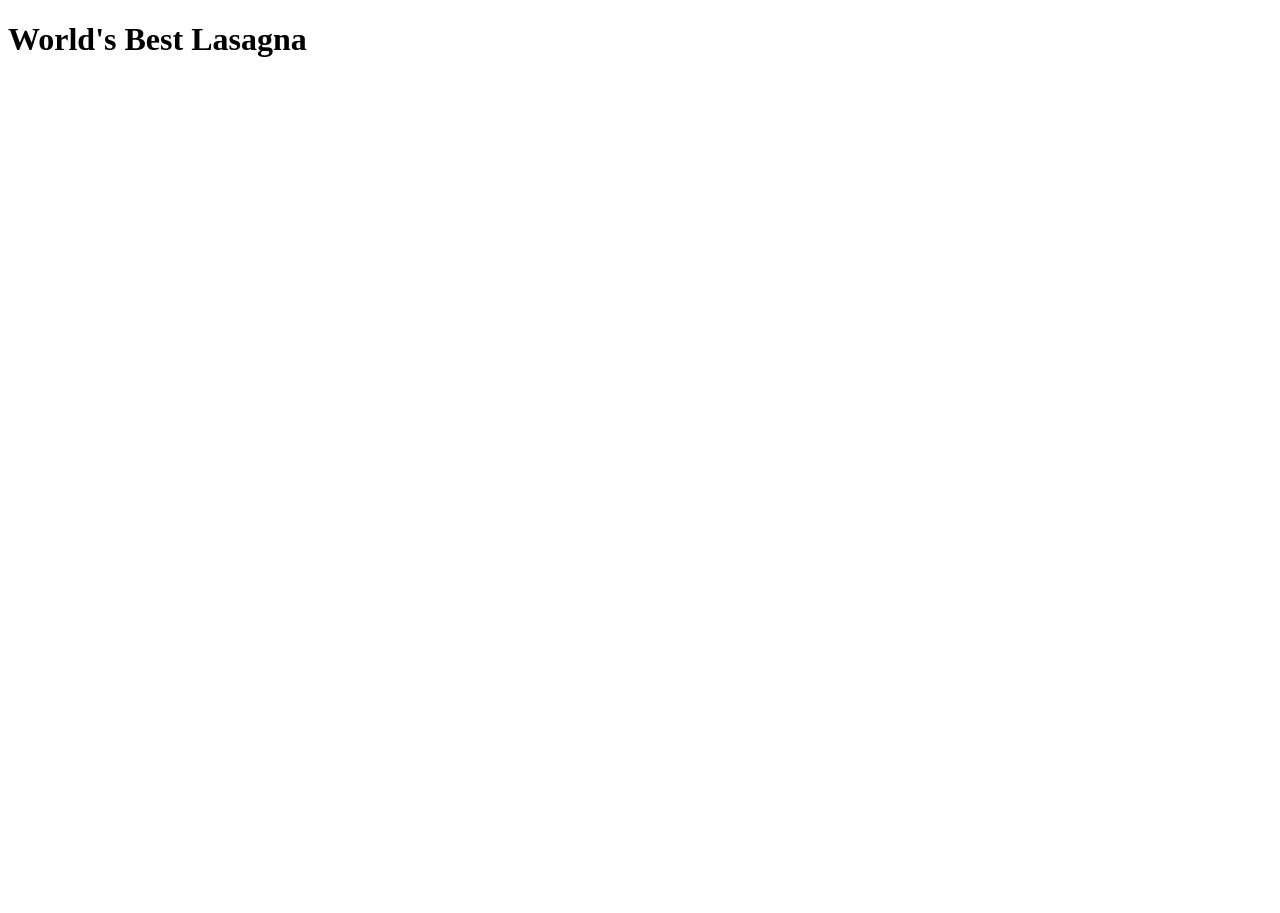
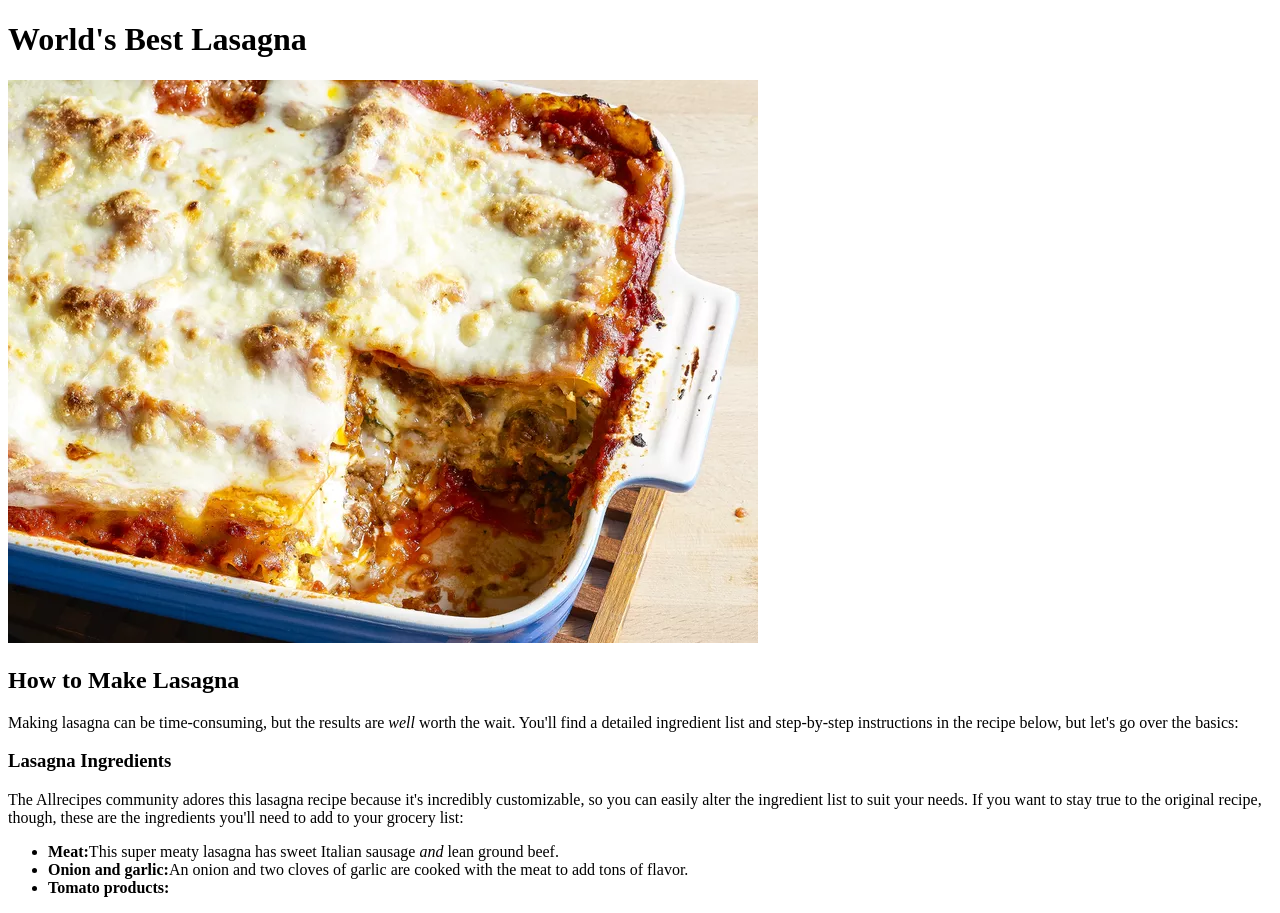
Before and after one commit to Dadoustyle/odin-recipes, a plain HTML site: page recipes/lasagna.html in a window 1280 px wide. Before the commit the page ends 800 px from the top, so only its background shows below. Drawn offline with Linux system fonts and the light colour scheme.

Commit message:
Begin to write the lasagna recipes

```diff
--- a/recipes/lasagna.html
+++ b/recipes/lasagna.html
@@ -7,5 +7,39 @@
 
     <body>
         <p><h1>World's Best Lasagna</h1></p>
+        <img src="../img/lasagna.webp">
+        <p><h2>How to Make Lasagna</h2></p>
+        <p>
+            Making lasagna can be time-consuming,
+            but the results are <em>well</em> worth the wait.
+            You'll find a detailed ingredient list
+            and step-by-step instructions in the
+            recipe below, but let's go over the basics:
+        </p>
+        <p><h3>Lasagna Ingredients</h3></p>
+        <p>
+            The Allrecipes community adores this
+            lasagna recipe because it's incredibly
+            customizable, so you can easily alter the
+            ingredient list to suit your needs. If you
+            want to stay true to the original recipe,
+            though, these are the ingredients you'll need
+            to add to your grocery list:
+        </p>
+        <ul>
+            <li>
+                <strong>Meat:</strong>This super meaty
+                lasagna has sweet Italian sausage <em>and</em>
+                lean ground beef.
+            </li>
+            <li>
+                <strong>Onion and garlic:</strong>An onion and
+                 two cloves of garlic are cooked with the
+                 meat to add tons of flavor.
+            </li>
+            <li>
+                <strong>Tomato products:</strong>
+            </li>
+        </ul>
     </body>
 </html>
```
Also changed, not shown: img/lasagna.webp (added).
